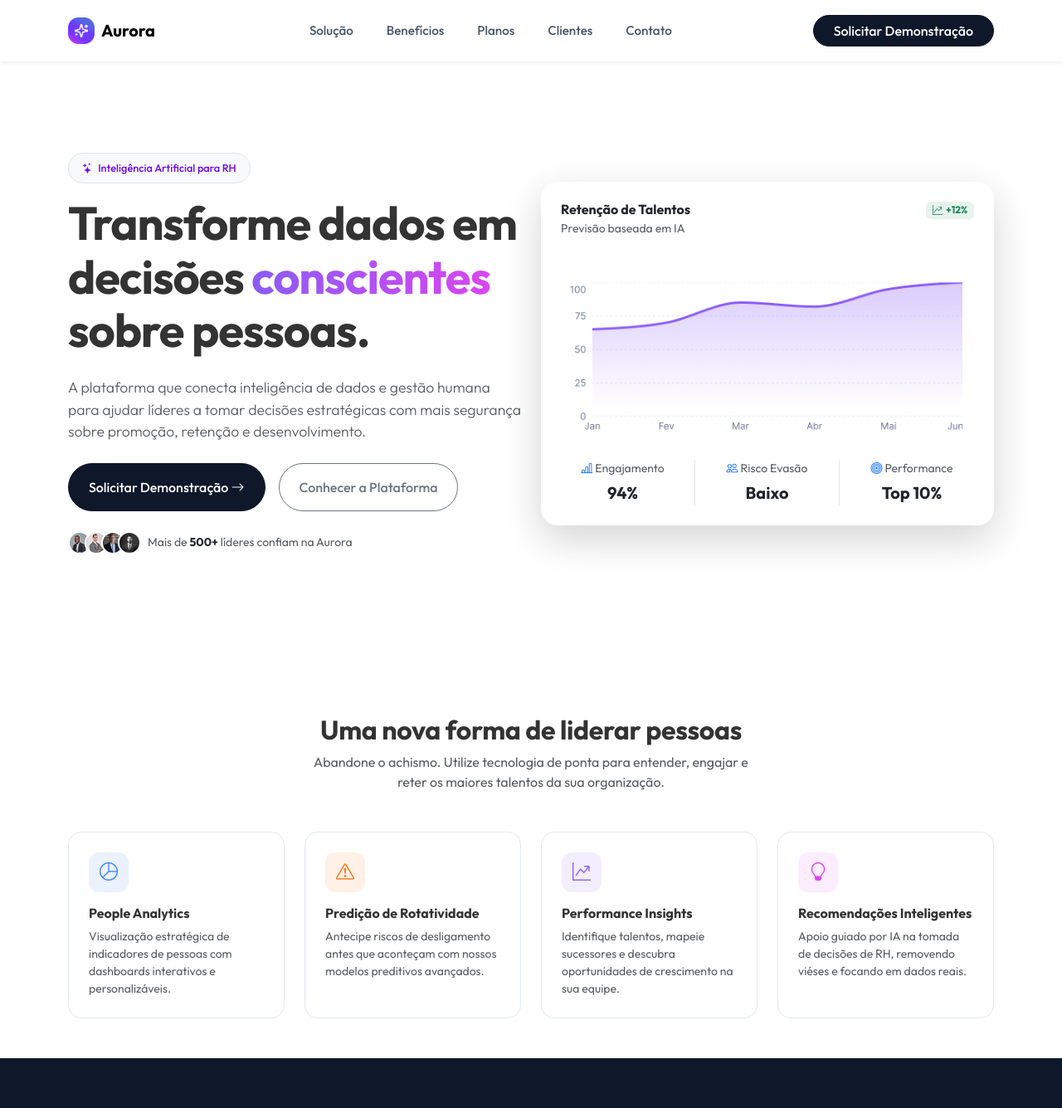
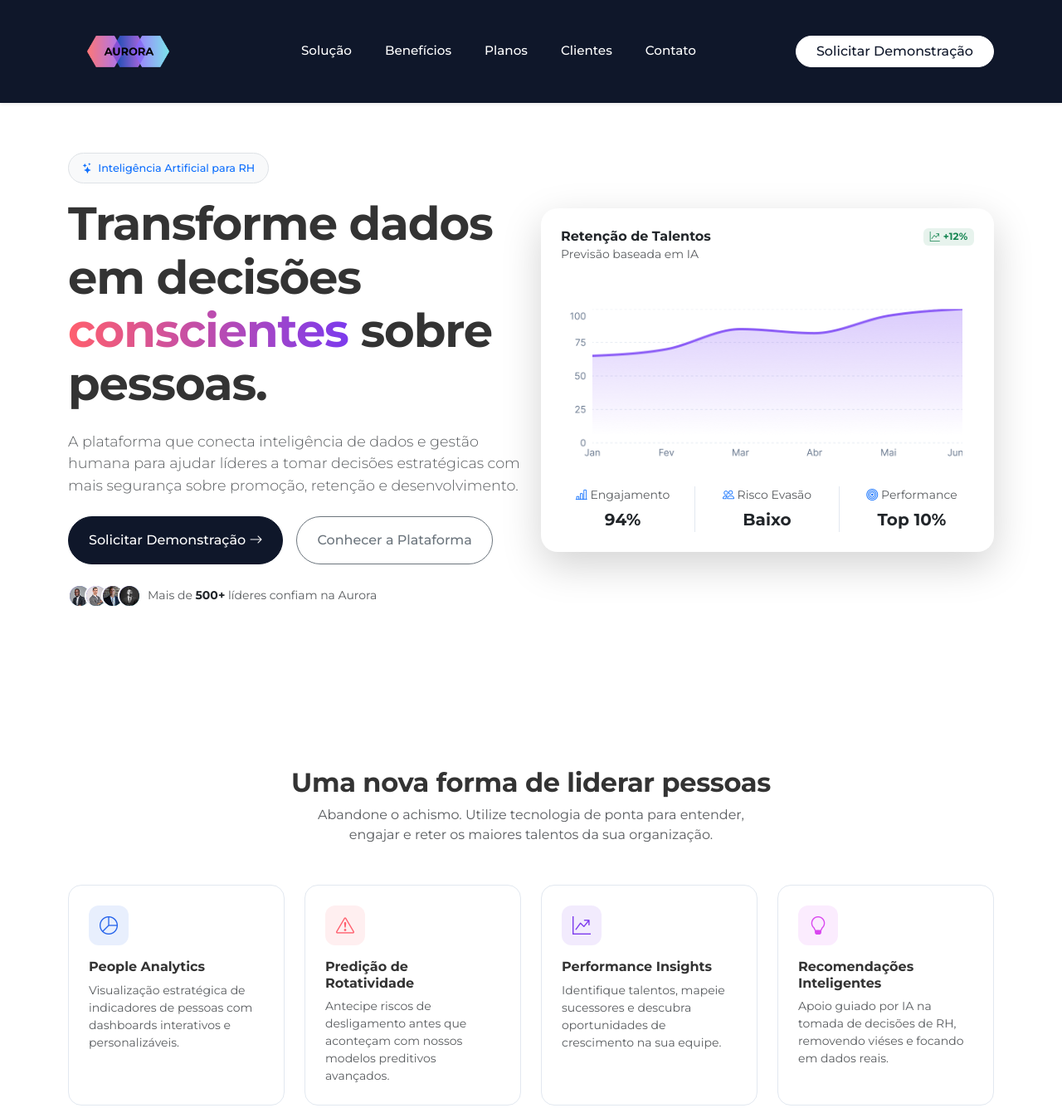
Before and after one commit to joaomachadoax-gif/aurora, a plain HTML site: page aurora-main/index.html in a window 1280 px wide. Shown: the top 1335 px of the page at 83% size. Drawn offline with nearby package versions, Linux system fonts and the light colour scheme.

Commit message:
atualizacao_logo

```diff
--- a/aurora-main/assets/style.css
+++ b/aurora-main/assets/style.css
@@ -1,54 +1,80 @@
 :root {
-  --aurora-purple: #8b5cf6;
-  --aurora-pink: #d946ef;
+  --aurora-coral: #ff5f6d;
+  --aurora-purple: #7c3aed;
+
+  --aurora-cobalt: #2563eb;
+  --aurora-magenta: #d946ef;
+
+  --aurora-turquoise: #14b8a6;
+
   --aurora-dark: #0f172a;
   --aurora-dark-soft: #1e293b;
   --aurora-gray-bg: #f8fafc;
   --aurora-border: #e2e8f0;
 }
 
+
+/* Base */
+
 body {
-  font-family: "Outfit", sans-serif;
+  font-family: "Montserrat", sans-serif;
   color: #333;
   background-color: #fff;
   padding-top: 88px;
 }
 
-/* Cores Customizadas e Gradientes */
+
+/* Cores customizadas e gradientes */
 
 .text-gradient {
-  background: linear-gradient(90deg, var(--aurora-purple), var(--aurora-pink));
+  background: linear-gradient(
+    90deg,
+    var(--aurora-coral),
+    var(--aurora-purple)
+  );
   -webkit-background-clip: text;
   background-clip: text;
   -webkit-text-fill-color: transparent;
 }
 
+
 .text-pink {
-  color: var(--aurora-pink) !important;
+  color: var(--aurora-magenta) !important;
 }
 
+
 .brand-logo-img {
-  width: 32px;
-  height: 32px;
+  width: 145px;
+  height: auto;
+  max-width: 100%;
   object-fit: contain;
   display: block;
 }
 
+
 .bg-dark-brand {
   background-color: var(--aurora-dark);
+  color:#fff
 }
 
+
 .btn-gradient {
-  background: linear-gradient(90deg, var(--aurora-purple), var(--aurora-pink));
+  background: linear-gradient(
+    90deg,
+    var(--aurora-cobalt),
+    var(--aurora-magenta)
+  );
   color: #fff;
   border: none;
   transition: opacity 0.3s ease;
 }
 
+
 .btn-gradient:hover {
   opacity: 0.9;
   color: #fff;
 }
+
 
 .btn-dark-brand {
   background-color: var(--aurora-dark);
@@ -56,30 +82,81 @@ body {
   border: 1px solid var(--aurora-dark);
 }
 
+
 .btn-dark-brand:hover {
   background-color: var(--aurora-dark-soft);
   color: #fff;
   border-color: var(--aurora-dark-soft);
 }
 
+
+@media (max-width: 575.98px) {
+  .brand-logo-img {
+    width: 115px;
+  }
+}
+
+
 /* Navbar */
 
 .navbar-brand i.bi-layers-fill {
-  background: linear-gradient(90deg, var(--aurora-purple), var(--aurora-pink));
+  background: linear-gradient(
+    90deg,
+    var(--aurora-purple),
+    var(--aurora-turquoise)
+  );
   -webkit-background-clip: text;
   background-clip: text;
   -webkit-text-fill-color: transparent;
 }
 
+
 .nav-link {
-  color: #475569;
+  color: white;
   font-weight: 500;
   font-size: 0.95rem;
+  transition: opacity 0.3s ease;
 }
 
-.nav-link:hover {
-  color: var(--aurora-purple);
+
+.nav-link:hover,
+.nav-link:focus {
+  background: linear-gradient(
+    90deg,
+    var(--aurora-coral),
+    var(--aurora-magenta)
+  );
+  -webkit-background-clip: text;
+  background-clip: text;
+  -webkit-text-fill-color: transparent;
+  color: transparent
 }
+
+.d-none.d-lg-flex .btn-light {
+  background-color: #fff;
+  color: var(--aurora-dark);
+  border: 1px solid #fff;
+  transition:
+    background 0.3s ease,
+    color 0.3s ease,
+    transform 0.3s ease,
+    box-shadow 0.3s ease;
+}
+
+.d-none.d-lg-flex .btn-light:hover,
+.d-none.d-lg-flex .btn-light:focus {
+  background: linear-gradient(
+    90deg,
+    var(--aurora-coral),
+    var(--aurora-purple)
+  );
+
+  color: #fff;
+  border-color: transparent;
+  transform: translateY(-2px);
+  box-shadow: 0 8px 20px rgba(124, 58, 237, 0.25);
+}
+
 
 /* Hero Section */
 
@@ -89,17 +166,21 @@ body {
   gap: 0.4rem;
   font-size: 0.8rem;
   font-weight: 500;
-  color: #7008e7 !important;
+  color: var(--aurora-purple);
 }
+
 
 .hero-rating .bi-star-fill {
   font-size: 0.85rem;
 }
 
+
 /* Mockup / Gráfico do Hero */
+
 .hero-chart-card {
   border-radius: 20px;
 }
+
 
 .hero-chart-area {
   height: 180px;
@@ -107,6 +188,7 @@ body {
   position: relative;
   overflow: hidden;
 }
+
 
 .hero-chart-img {
   position: absolute;
@@ -118,15 +200,18 @@ body {
   object-position: left center;
 }
 
+
 .hero-stat-divider {
   border-right: 1px solid var(--aurora-border);
 }
+
 
 @media (min-width: 768px) {
   .hero-chart-area {
     height: 220px;
   }
 }
+
 
 /* Features Section */
 
@@ -138,10 +223,12 @@ body {
     box-shadow 0.3s ease;
 }
 
+
 .feature-card:hover {
   transform: translateY(-5px);
   box-shadow: 0 10px 25px rgba(0, 0, 0, 0.06);
 }
+
 
 .icon-box {
   width: 48px;
@@ -154,38 +241,45 @@ body {
   margin-bottom: 1rem;
 }
 
+
 .icon-box-blue {
-  background-color: rgba(59, 130, 246, 0.1);
-  color: #3b82f6;
+  background-color: rgba(37, 99, 235, 0.1);
+  color: var(--aurora-cobalt);
 }
 
+
 .icon-box-orange {
-  background-color: rgba(249, 115, 22, 0.1);
-  color: #f97316;
+  background-color: rgba(255, 95, 109, 0.1);
+  color: var(--aurora-coral);
 }
 
+
 .icon-box-purple {
-  background-color: rgba(139, 92, 246, 0.1);
+  background-color: rgba(124, 58, 237, 0.1);
   color: var(--aurora-purple);
 }
 
+
 .icon-box-pink {
   background-color: rgba(217, 70, 239, 0.1);
-  color: var(--aurora-pink);
+  color: var(--aurora-magenta);
 }
 
-/* Stats Section (Impacto real) */
+
+/* Stats Section */
 
 .stat-number {
   font-weight: 700;
   font-size: 2.5rem;
 }
 
+
 @media (min-width: 768px) {
   .stat-number {
     font-size: 3rem;
   }
 }
+
 
 /* Empresas / Logos */
 
@@ -197,6 +291,7 @@ body {
   color: #94a3b8;
 }
 
+
 .logo-dot {
   width: 18px;
   height: 18px;
@@ -204,6 +299,7 @@ body {
   background-color: #cbd5e1;
   display: inline-block;
 }
+
 
 /* Testimonials */
 
@@ -215,21 +311,29 @@ body {
     box-shadow 0.3s ease;
 }
 
+
 .testimonial-card:hover {
   transform: translateY(-5px);
   box-shadow: 0 10px 25px rgba(0, 0, 0, 0.05);
 }
 
+
 .testimonial-avatar {
   width: 40px;
   height: 40px;
   border-radius: 50%;
-  background: linear-gradient(135deg, #c7d2fe, #fbcfe8);
+  background: linear-gradient(
+    135deg,
+    var(--aurora-cobalt),
+    var(--aurora-magenta)
+  );
   object-fit: cover;
   flex-shrink: 0;
 }
 
-/* Pilha de avatares de líderes no Hero */
+
+/* Pilha de avatares no Hero */
+
 .avatar-stack-img {
   width: 28px;
   height: 28px;
@@ -237,12 +341,18 @@ body {
   object-fit: cover;
   margin-left: -8px;
   border: 2px solid #fff;
-  background: linear-gradient(135deg, #c7d2fe, #fbcfe8);
+  background: linear-gradient(
+    135deg,
+    var(--aurora-purple),
+    var(--aurora-turquoise)
+  );
 }
+
 
 .avatar-stack-img:first-child {
   margin-left: 0;
 }
+
 
 /* Pricing Section */
 
@@ -253,11 +363,13 @@ body {
   border: 1px solid var(--aurora-border);
 }
 
+
 @media (min-width: 768px) {
   .pricing-card {
     padding: 2.5rem;
   }
 }
+
 
 .pricing-pro {
   background-color: var(--aurora-dark);
@@ -266,16 +378,19 @@ body {
   padding: 2rem;
 }
 
+
 @media (min-width: 768px) {
   .pricing-pro {
     padding: 2.5rem;
   }
 }
 
+
 .pricing-card ul li,
 .pricing-pro ul li {
   align-items: flex-start;
 }
+
 
 /* Lead Capture Form */
 
@@ -286,11 +401,13 @@ body {
   padding: 1.75rem;
 }
 
+
 @media (min-width: 768px) {
   .form-container {
     padding: 2.5rem;
   }
 }
+
 
 .form-container .form-control,
 .form-container .form-select {
@@ -300,11 +417,13 @@ body {
   font-size: 0.9rem;
 }
 
+
 .form-container .form-control:focus,
 .form-container .form-select:focus {
   border-color: var(--aurora-purple);
-  box-shadow: 0 0 0 0.2rem rgba(139, 92, 246, 0.15);
+  box-shadow: 0 0 0 0.2rem rgba(124, 58, 237, 0.15);
 }
+
 
 .benefit-icon-box {
   width: 40px;
@@ -316,6 +435,7 @@ body {
   flex-shrink: 0;
 }
 
+
 /* FAQ / Accordion */
 
 .accordion-item {
@@ -324,11 +444,13 @@ body {
   overflow: hidden;
 }
 
+
 .accordion-button {
   font-weight: 600;
   font-size: 0.95rem;
   color: var(--aurora-dark);
 }
+
 
 .accordion-button:not(.collapsed) {
   background-color: var(--aurora-gray-bg);
@@ -336,14 +458,17 @@ body {
   box-shadow: none;
 }
 
+
 .accordion-button:focus {
   box-shadow: none;
   border-color: var(--aurora-border);
 }
 
+
 .accordion-body {
   font-size: 0.9rem;
 }
+
 
 /* Footer */
 
@@ -351,6 +476,7 @@ footer a:hover {
   color: #fff !important;
   text-decoration: underline !important;
 }
+
 
 /* Tipografia */
 
@@ -361,21 +487,26 @@ h1 {
   letter-spacing: -0.02em;
 }
 
+
 h2 {
   font-weight: 700;
   letter-spacing: -0.01em;
 }
 
+
 .lead {
   font-size: 1rem;
 }
 
+
 /* Escala tipográfica mobile-first */
+
 @media (min-width: 576px) {
   h1 {
     font-size: 2.75rem;
   }
 }
+
 
 @media (min-width: 992px) {
   h1 {
@@ -387,12 +518,14 @@ h2 {
   }
 }
 
-/* Utilidades de Seção */
+
+/* Utilidades de seção */
 
 section {
   scroll-margin-top: 110px;
 }
 
+
 .btn {
   font-weight: 500;
 }
--- a/aurora-main/index.html
+++ b/aurora-main/index.html
@@ -11,11 +11,11 @@
       type="image/x-icon"
     />
 
-    <!-- Fontes do Google -->
+    <!-- Fontes Montserrat -->
     <link rel="preconnect" href="https://fonts.googleapis.com" />
     <link rel="preconnect" href="https://fonts.gstatic.com" crossorigin />
     <link
-      href="https://fonts.googleapis.com/css2?family=Outfit:wght@100..900&display=swap"
+      href="https://fonts.googleapis.com/css2?family=Montserrat:ital,wght@0,100..900;1,100..900&display=swap"
       rel="stylesheet"
     />
 
@@ -39,7 +39,7 @@
   <body>
     <!-- Navbar -->
     <nav
-      class="navbar navbar-expand-lg navbar-light bg-white py-3 fixed-top shadow-sm"
+      class="navbar navbar-expand-lg navbar-light bg-dark-brand py-3 fixed-top shadow-sm text-white"
     >
       <div class="container">
         <a
@@ -47,11 +47,10 @@
           href="#"
         >
           <img
-            src="assets/images/img-logo-aurora.png"
+            src="assets/images/img_logo_aurora.png"
             alt="Logo da Aurora"
             class="brand-logo-img"
           />
-          Aurora
         </a>
         <button
           class="navbar-toggler"
@@ -87,7 +86,7 @@
           </ul>
         </div>
         <div class="d-none d-lg-flex">
-          <a href="#lead-form" class="btn btn-dark-brand rounded-pill px-4"
+          <a href="#lead-form" class="btn btn-light rounded-pill px-4"
             >Solicitar Demonstração</a
           >
         </div>
@@ -844,11 +843,10 @@
               href="#"
             >
               <img
-                src="assets/images/img-logo-aurora.png"
+                src="assets/images/img_logo_aurora.png"
                 alt="Logo da Aurora"
                 class="brand-logo-img"
               />
-              Aurora
             </a>
             <p class="text-white-50 small mb-4">
               Plataforma de inteligência para gestão estratégica de pessoas.
```
Also changed, not shown: aurora-main/assets/images/img_logo_aurora.png (added).
